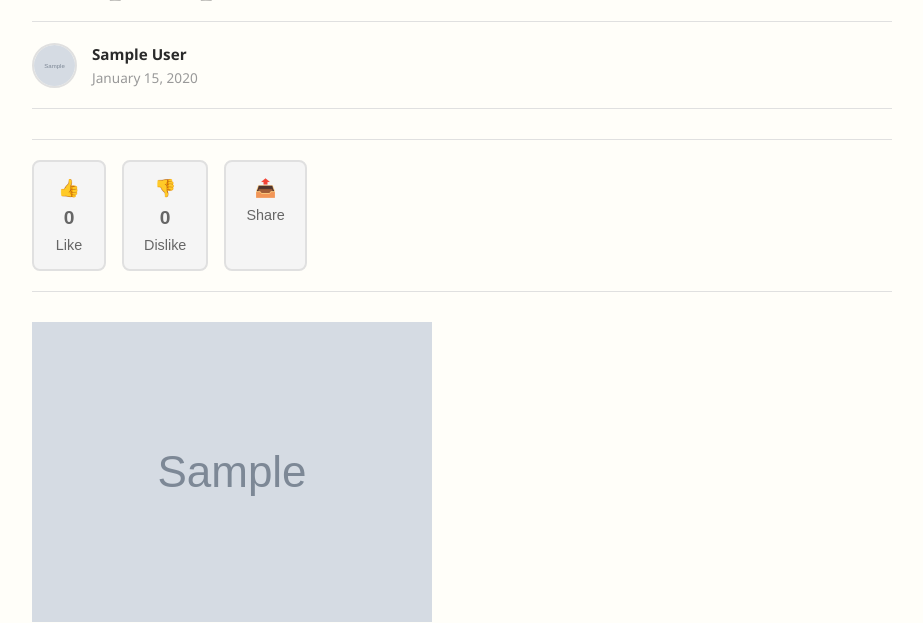
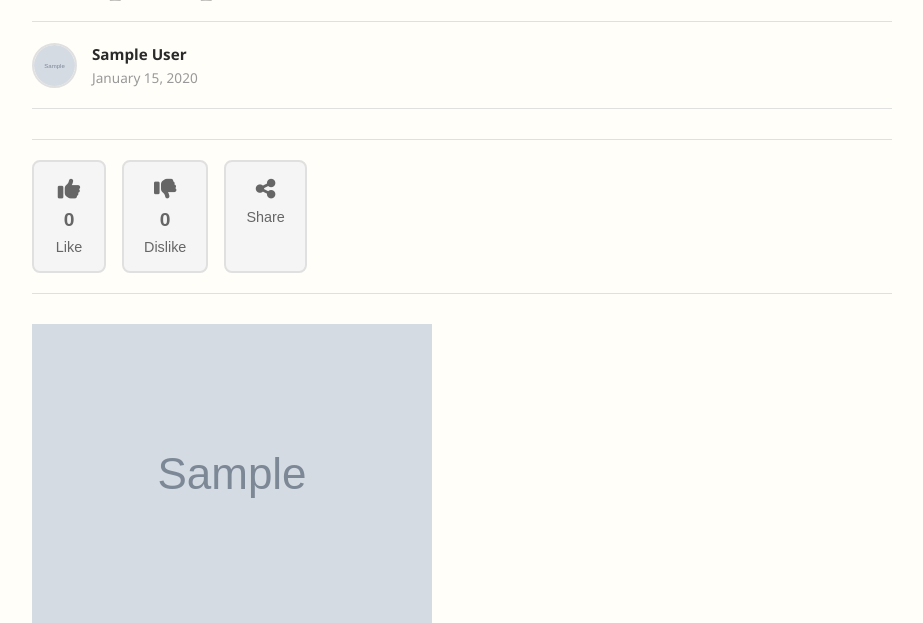
Before and after one commit to xxArcandisxx/Lens-Luxe, a Flask app: page /tips/1 in a window 1280 px wide. Shown: the part 313-936 px from the top of the page, without its empty margins (178-1101 px from the left). Run offline with Flask 3, Linux system fonts and the light colour scheme; the visitor is signed in with stand-in values (Sample User, id 1); tables that the repository leaves empty hold one stand-in row (values such as "Sample post"); grey boxes marked "Sample" are stand-in pictures.

Commit message:
Changed like,dislike,share buttons

```diff
--- a/static/styles.css
+++ b/static/styles.css
@@ -963,8 +963,8 @@ body {
 }
 
 .vote-button.active {
-    background: #e8f5e9;
-    color: #2d7a3d;
+    background: #f5e8eb;
+    color: var(--primary);
 }
 
 .vote-button:disabled {
@@ -973,7 +973,10 @@ body {
 }
 
 .vote-icon {
-    font-size: 1.1rem;
+    font-size: 1.4rem;
+    display: flex;
+    align-items: center;
+    justify-content: center;
 }
 
 .vote-count {
@@ -1003,7 +1006,10 @@ body {
 }
 
 .share-icon {
-    font-size: 1.1rem;
+    font-size: 1.4rem;
+    display: flex;
+    align-items: center;
+    justify-content: center;
 }
 
 .view-tip-link {
@@ -1408,9 +1414,9 @@ body {
 }
 
 .vote-button-lg.active {
-    border-color: #2d7a3d;
-    background: #e8f5e9;
-    color: #2d7a3d;
+    border-color: var(--primary);
+    background: #f5e8eb;
+    color: var(--primary);
 }
 
 .vote-button-lg:disabled {
--- a/templates/base.html
+++ b/templates/base.html
@@ -10,6 +10,9 @@
     <link rel="preconnect" href="https://fonts.googleapis.com">
     <link rel="preconnect" href="https://fonts.gstatic.com" crossorigin>
     <link href="https://fonts.googleapis.com/css2?family=Cormorant+Garamond:wght@400;600;700&display=swap" rel="stylesheet">
+
+    <!-- Font Awesome Icons -->
+    <link rel="stylesheet" href="https://cdnjs.cloudflare.com/ajax/libs/font-awesome/6.4.0/css/all.min.css">
 
     <!-- CSS -->
     <link rel="stylesheet" href="{{ url_for('static', filename='styles.css') }}">
--- a/templates/tips.html
+++ b/templates/tips.html
@@ -47,7 +47,7 @@
                                     data-vote-type="like"
                                     onclick="handleVote(event, {{ tip.id }}, 'like')"
                                     {% if not user %}disabled{% endif %}>
-                                <span class="vote-icon">👍</span>
+                                <span class="vote-icon"><i class="fas fa-thumbs-up"></i></span>
                                 <span class="vote-count" id="like-count-{{ tip.id }}">{{ tip.like_count }}</span>
                             </button>
                             <button class="vote-button {% if tip.user_vote == 'dislike' %}active{% endif %}"
@@ -55,11 +55,11 @@
                                     data-vote-type="dislike"
                                     onclick="handleVote(event, {{ tip.id }}, 'dislike')"
                                     {% if not user %}disabled{% endif %}>
-                                <span class="vote-icon">👎</span>
+                                <span class="vote-icon"><i class="fas fa-thumbs-down"></i></span>
                                 <span class="vote-count" id="dislike-count-{{ tip.id }}">{{ tip.dislike_count }}</span>
                             </button>
                             <button class="share-button" onclick="sharePost('{{ tip.title }}', '{{ request.base_url.rstrip('/') }}/tips/{{ tip.id }}')">
-                                <span class="share-icon">📤</span>
+                                <span class="share-icon"><i class="fas fa-share-alt"></i></span>
                                 <span>Share</span>
                             </button>
                         </div>
--- a/templates/tips_view.html
+++ b/templates/tips_view.html
@@ -50,19 +50,19 @@
             <button class="vote-button-lg {% if user_vote == 'like' %}active{% endif %}"
                     onclick="handleVoteDetail({{ tip.id }}, 'like')"
                     {% if not user %}disabled{% endif %}>
-                <span class="vote-icon">👍</span>
+                <span class="vote-icon"><i class="fas fa-thumbs-up"></i></span>
                 <span class="vote-count-lg" id="like-count-detail-{{ tip.id }}">{{ like_count }}</span>
                 <span class="vote-label">Like</span>
             </button>
             <button class="vote-button-lg {% if user_vote == 'dislike' %}active{% endif %}"
                     onclick="handleVoteDetail({{ tip.id }}, 'dislike')"
                     {% if not user %}disabled{% endif %}>
-                <span class="vote-icon">👎</span>
+                <span class="vote-icon"><i class="fas fa-thumbs-down"></i></span>
                 <span class="vote-count-lg" id="dislike-count-detail-{{ tip.id }}">{{ dislike_count }}</span>
                 <span class="vote-label">Dislike</span>
             </button>
             <button class="share-button-lg" onclick="sharePost('{{ tip.title }}', '{{ request.base_url }}')">
-                <span class="share-icon">📤</span>
+                <span class="share-icon"><i class="fas fa-share-alt"></i></span>
                 <span class="vote-label">Share</span>
             </button>
         </div>
```
